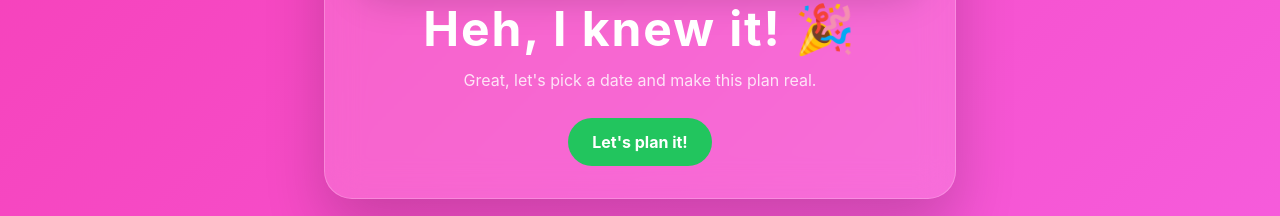
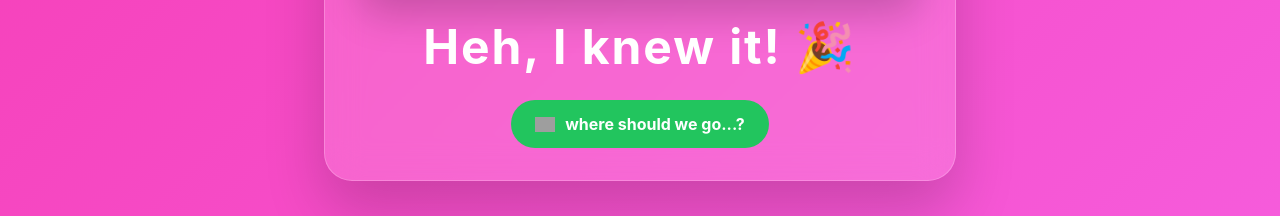
Before and after one commit to Jerryatrics/warr, a website: page yes.html in a window 1280 px wide. Shown: the part 539-755 px from the top of the page. Drawn offline with Linux system fonts and the light colour scheme; grey boxes are pictures that could not be loaded.

Commit message:
add emoji yes.html

```diff
--- a/style.css
+++ b/style.css
@@ -67,6 +67,14 @@ h1 {
     text-decoration: none;
     font-weight: 700;
     transition: transform 180ms ease, box-shadow 180ms ease, opacity 180ms ease;
+}
+
+.btn-icon {
+    width: 20px;
+    height: 20px;
+    margin-right: 10px;
+    display: inline-block;
+    object-fit: contain;
 }
 .btn:hover {
     transform: translateY(-2px);
--- a/yes.html
+++ b/yes.html
@@ -12,9 +12,12 @@
         <div class="card">
             <img class="hero-image" src="https://i.pinimg.com/474x/5d/a3/60/5da360c98b9af0ad709fe18606992229.jpg" alt="Happy Couple">
             <h1>Heh, I knew it! 🎉</h1>
-            <p class="subtitle">Great, let's pick a date and make this plan real.</p>
+            <p class="subtitle"></p>
             <div class="actions">
-                <a class="btn btn-yes" href="date.html">Let's plan it!</a>
+                <a class="btn btn-yes" href="date.html">
+                    <img class="btn-icon" src="https://images.emojiterra.com/google/noto-emoji/unicode-16.0/color/512px/1f914.png" alt="Compass icon">
+                    where should we go...?
+                </a>
             </div>
         </div>
     </div>
```
